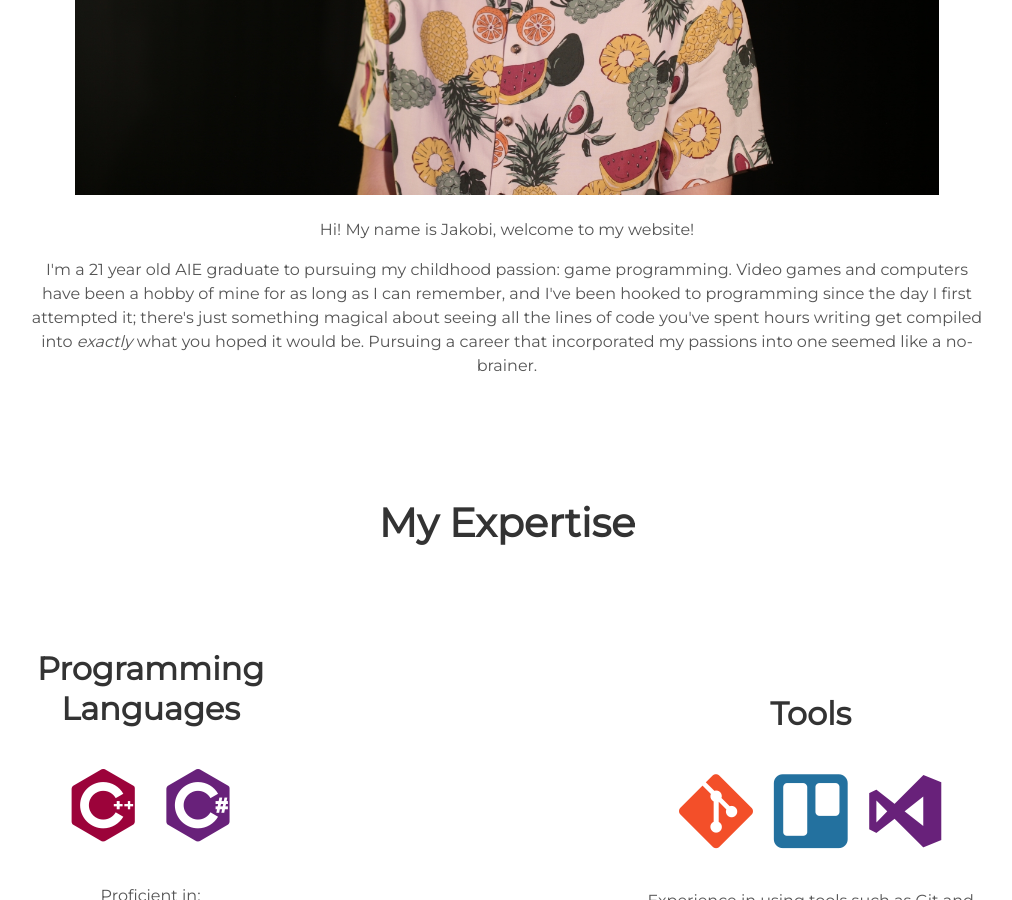
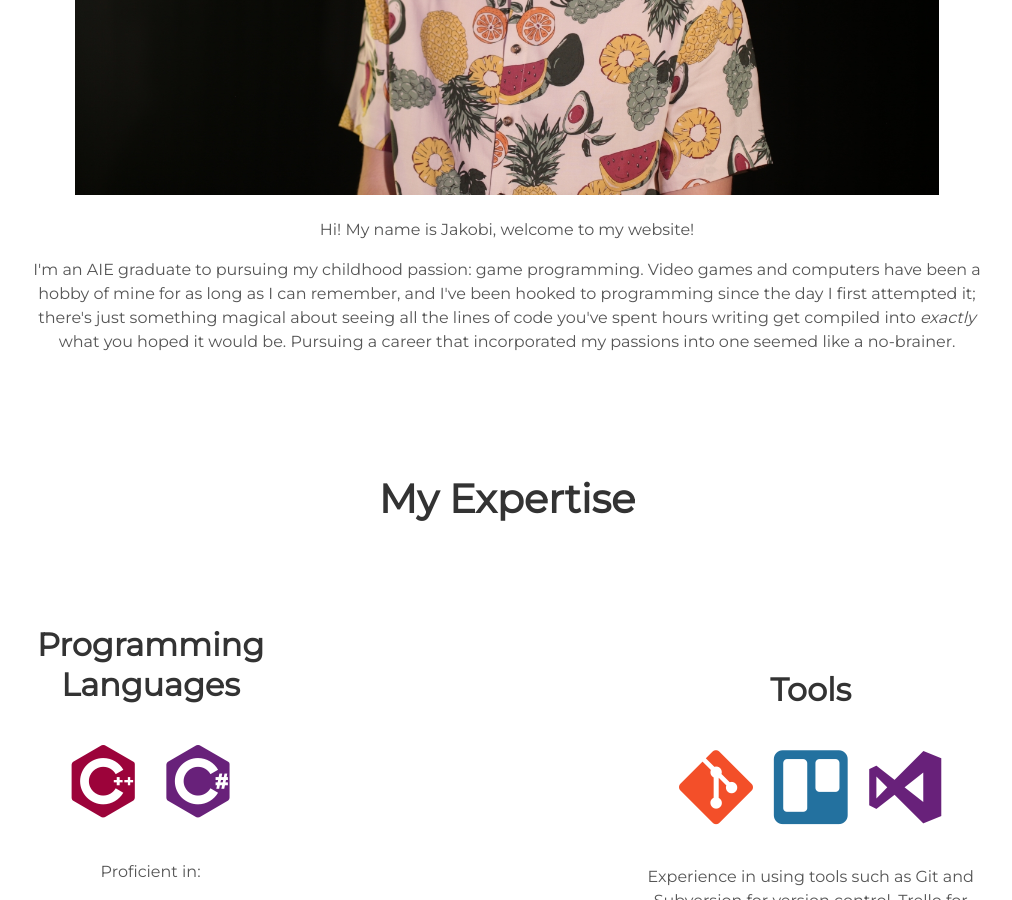
Before and after one commit to JakobiTalbot/JakobiTalbot.github.io, a Jekyll site: the page built from index.html, in a window 1280 px wide and 900 px high, scrolled down 1438 px. Shown: the whole window, without its empty margins (133-1145 px from the left). Built offline with Jekyll 4.4.1, drawn with Linux system fonts in a browser that asks for light colours.

Commit message:
Update about.html

```diff
--- a/_includes/about.html
+++ b/_includes/about.html
@@ -2,7 +2,7 @@
   <h1> About Me </h1>
   <img alt="portrait" width="90%" src="{{ "/assets/img/JakobiTalbot.jpg" | prepend: site.baseurl }}" />
   <p>Hi! My name is Jakobi, welcome to my website!</p>
-  <p>I'm a 21 year old AIE graduate to pursuing my childhood passion: game programming. Video games and computers have been a hobby of mine for as long as I can remember, and I've been hooked to programming since the day I first attempted it; there's just something magical about seeing all the lines of code you've spent hours writing get compiled into <i>exactly</i> what you hoped it would be. Pursuing a career that incorporated my passions into one seemed like a no-brainer.</p>
+  <p>I'm an AIE graduate to pursuing my childhood passion: game programming. Video games and computers have been a hobby of mine for as long as I can remember, and I've been hooked to programming since the day I first attempted it; there's just something magical about seeing all the lines of code you've spent hours writing get compiled into <i>exactly</i> what you hoped it would be. Pursuing a career that incorporated my passions into one seemed like a no-brainer.</p>
   <br />
   <h1> My Expertise </h1>
 </div>
```
